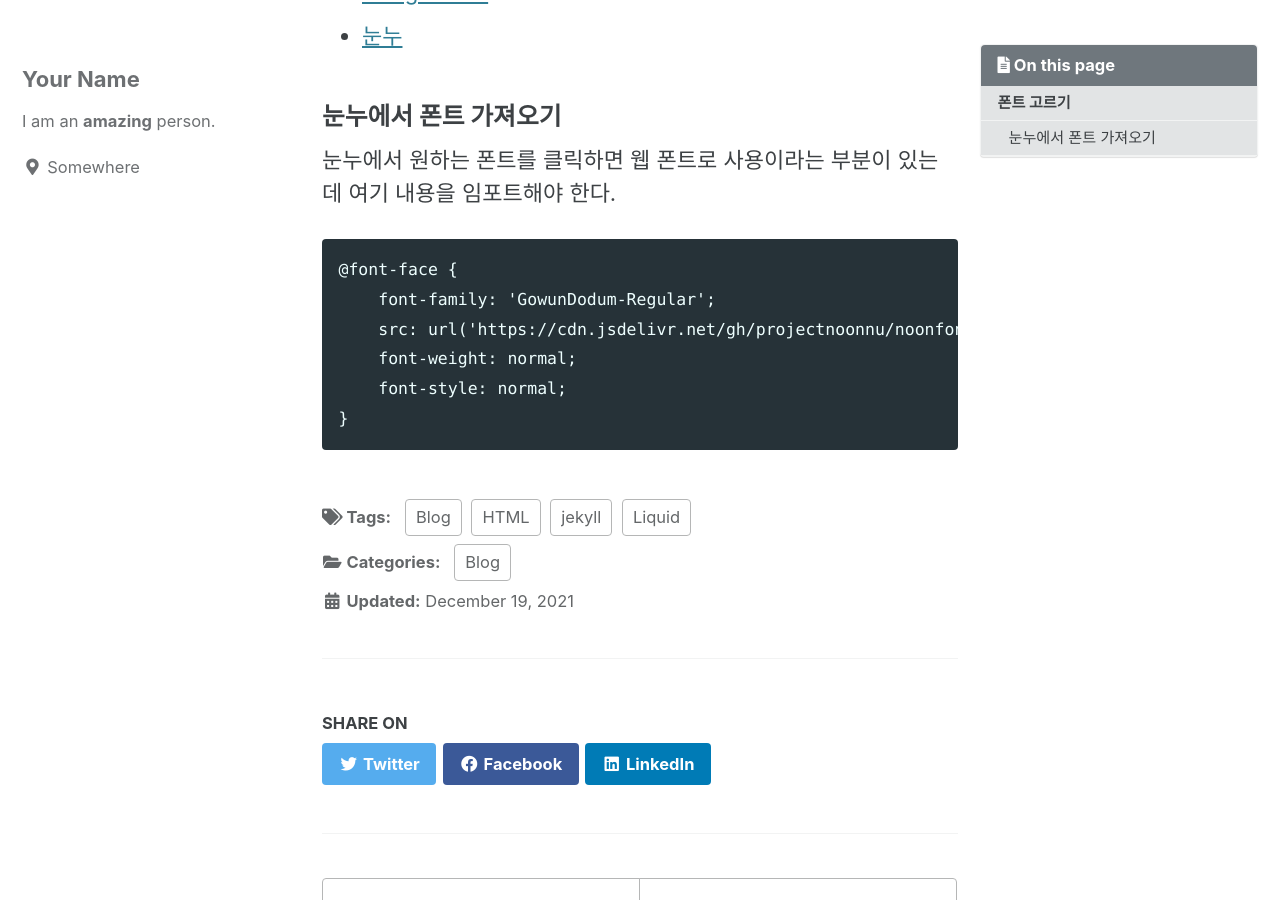
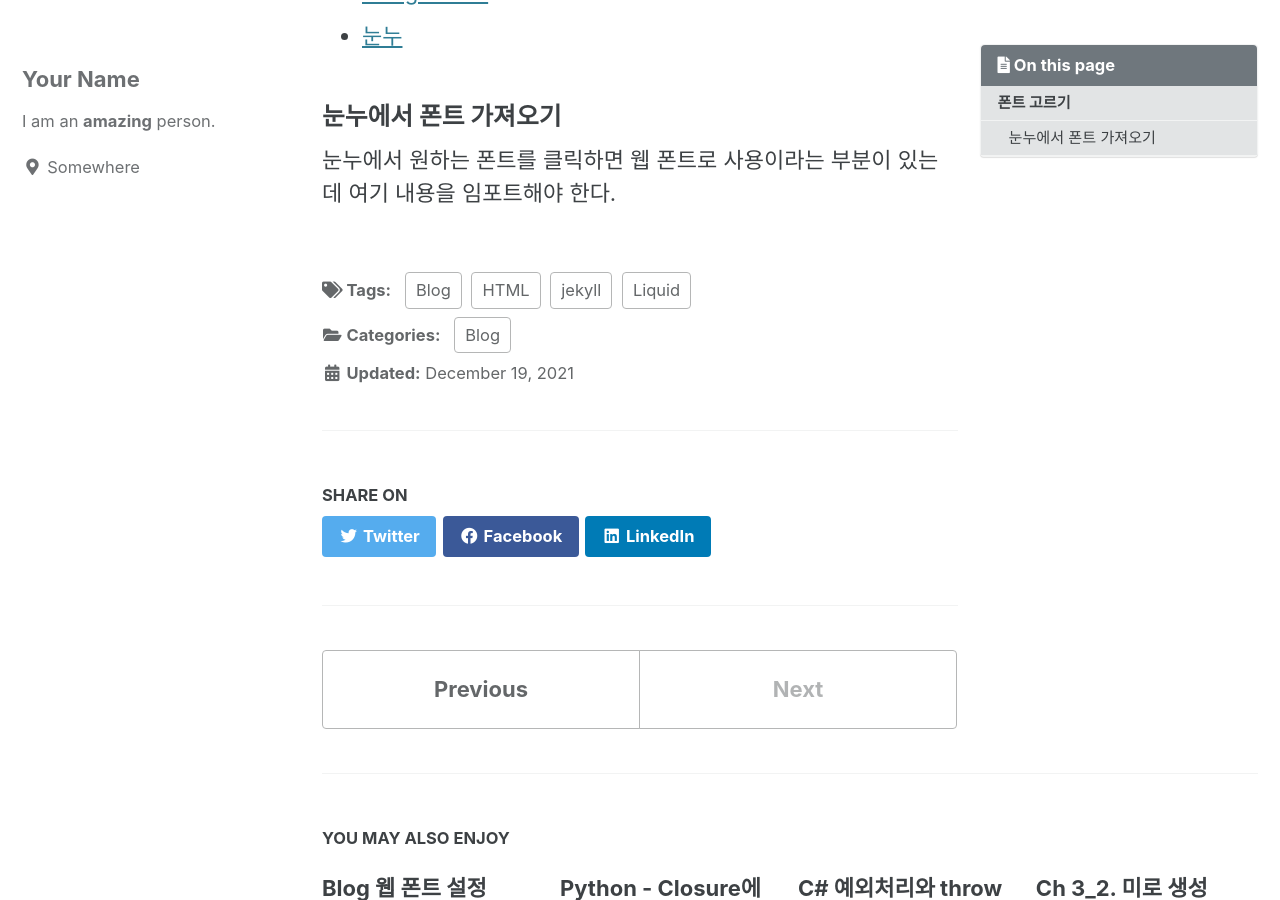
Before and after one commit to jongkyuu/jongkyuu.github.io, a Jekyll site: the page built from _posts/2021-12-20-Blog-category.md, in a window 1280 px wide and 900 px high, scrolled down 403 px. Built offline with Jekyll 4.4.1, drawn with Linux system fonts in a browser that asks for light colours; cached includes are drawn as plain includes.

Commit message:
카테고리 작성중

````diff
--- a/_posts/2021-12-20-Blog-category.md
+++ b/_posts/2021-12-20-Blog-category.md
@@ -24,12 +24,3 @@ last_modified_at: 2021-12-19
 ### 눈누에서 폰트 가져오기
 
 눈누에서 원하는 폰트를 클릭하면 웹 폰트로 사용이라는 부분이 있는데 여기 내용을 임포트해야 한다.
-
-```
-@font-face {
-    font-family: 'GowunDodum-Regular';
-    src: url('https://cdn.jsdelivr.net/gh/projectnoonnu/noonfonts_2108@1.1/GowunDodum-Regular.woff') format('woff');
-    font-weight: normal;
-    font-style: normal;
-}
-```
````
